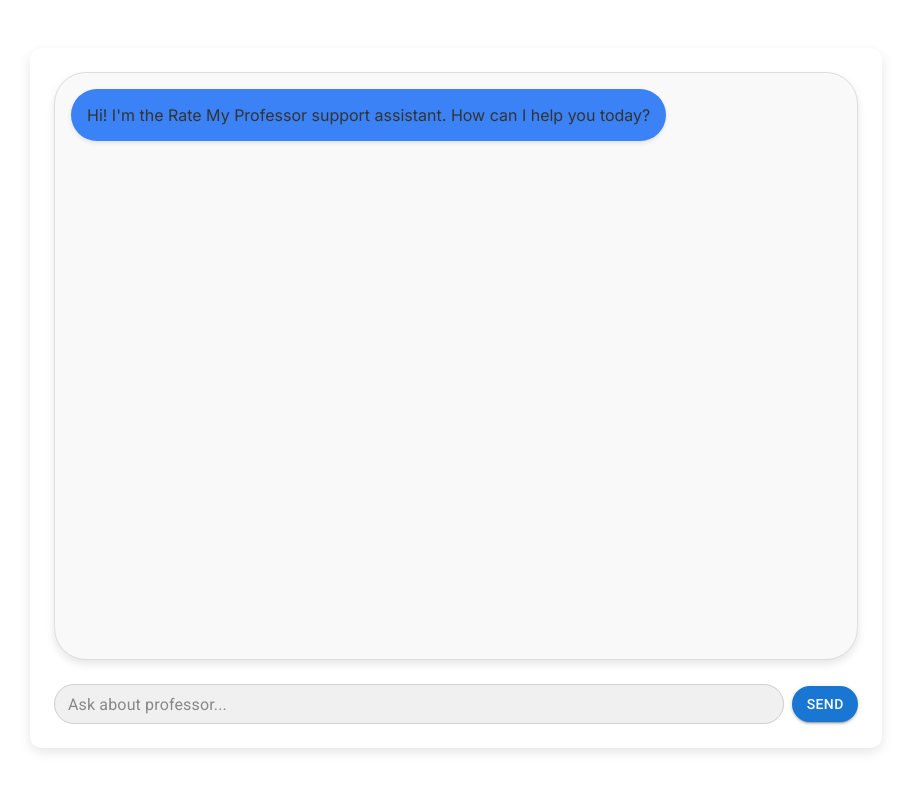
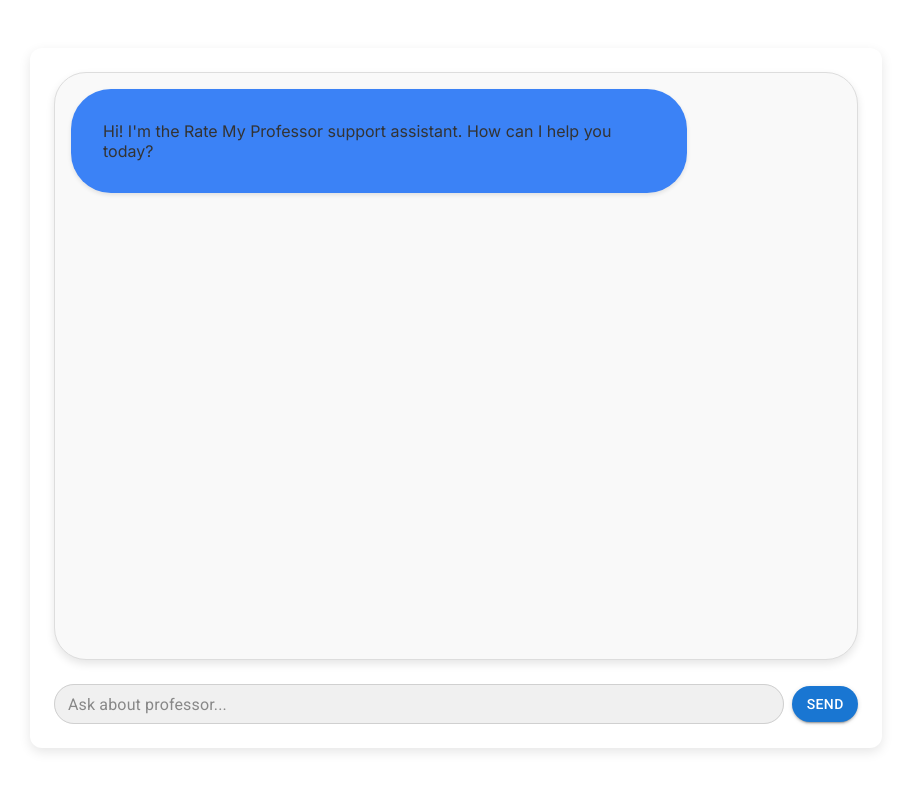
Before and after one commit to ummeaymen499/AI_rate_my_professor, a Next.js app: page /chat in a window 1280 px wide. Shown: the top 790 px of the page, without its empty margins (184-1095 px from the left). Built offline with nearby package versions, Linux system fonts and the light colour scheme.

Commit message:
Bubble styles improved

```diff
--- a/components/Bubble.tsx
+++ b/components/Bubble.tsx
@@ -20,8 +20,8 @@
             <Box
                 color={color || '#333'}
                 bgcolor={bgcolor}
-                borderRadius={20}
-                p={2}
+                borderRadius={10}
+                p={4}
                 maxWidth='80%'
                 boxShadow="0 2px 4px rgba(0, 0, 0, 0.1)"
                 sx={{
```
